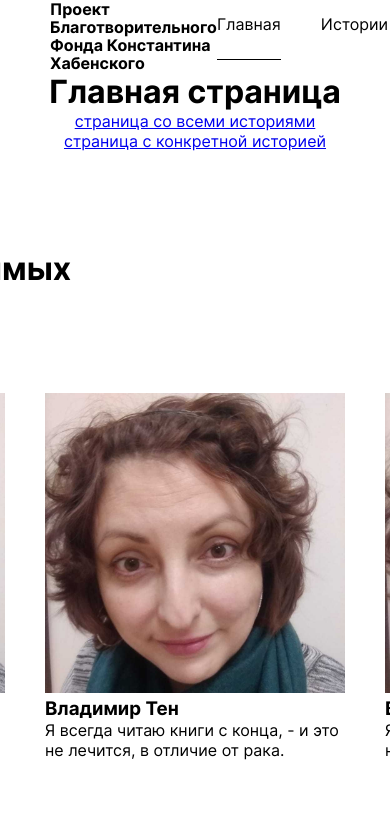
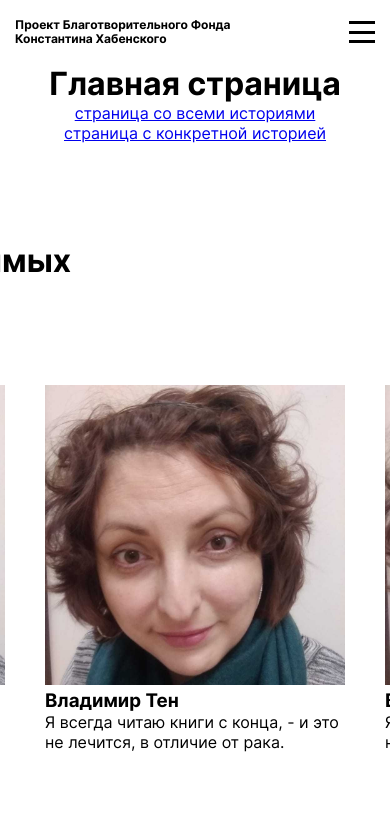
Before and after one commit to svetanti/project_raklechitca, a Nuxt app: page / in a window 390 px wide. Shown: the top 820 px of the page. Built offline with nearby package versions, Linux system fonts and the light colour scheme.

Commit message:
feat: добавить адаптив на 1024 768 320

```diff
--- a/components/Footer.vue
+++ b/components/Footer.vue
@@ -65,7 +65,7 @@ export default {
   grid-template-rows: repeat(2, min-content);
   grid-template-areas:
     'Thanks Nav Links'
-    'Project-name . Copyright';
+    'Project-name Copyright Copyright';
   justify-content: space-between;
   align-content: space-between;
 }
@@ -122,7 +122,7 @@ export default {
   justify-self: end;
 }
 
-@media screen and (max-width: 1280px) {
+@media screen and (max-width: 1439px) {
   .footer {
     min-height: 316px;
     width: calc(100% - 100px);
@@ -148,7 +148,7 @@ export default {
   }
 }
 
-@media screen and (max-width: 1024px) {
+@media screen and (max-width: 1279px) {
   .footer {
     min-height: 292px;
     width: calc(100% - 100px);
@@ -172,4 +172,76 @@ export default {
     margin-bottom: 30px;
   }
 }
+
+@media screen and (max-width: 1023px) {
+  .footer__text {
+    width: 268px;
+  }
+  .footer__menu {
+    grid-template-columns: 1fr;
+    grid-template-rows: repeat(2, 1fr);
+    grid-gap: 14px;
+  }
+
+  .footer__social {
+    margin-bottom: 14px;
+  }
+}
+
+@media screen and (max-width: 730px) {
+  .footer {
+    min-height: 402px;
+    width: calc(100% - 30px);
+    grid-template-columns: 1fr;
+    grid-template-rows: repeat(5, min-content);
+    grid-template-areas:
+      'Thanks'
+      'Nav'
+      'Links'
+      'Project-name'
+      'Copyright';
+    justify-items: start;
+    align-content: start;
+  }
+  .footer__text {
+    width: 100%;
+    font-size: 18px;
+    line-height: 21px;
+    padding-bottom: 50px;
+  }
+  .footer__menu {
+    grid-template-columns: 1fr;
+    grid-template-rows: repeat(2, 1fr);
+    grid-gap: 18px;
+    margin-left: 0;
+    font-size: 13px;
+    line-height: 15px;
+    padding-bottom: 18px;
+  }
+
+  .footer__links {
+    font-size: 13px;
+    line-height: 15px;
+    width: 100%;
+    justify-self: start;
+    padding-bottom: 50px;
+  }
+
+  .footer__social {
+    margin-bottom: 18px;
+  }
+
+  .footer__copyright {
+    font-size: 13px;
+    line-height: 15px;
+  }
+
+  .footer__copyright_project {
+    padding-bottom: 18px;
+  }
+
+  .footer__copyright_authors {
+    justify-self: start;
+  }
+}
 </style>
--- a/components/Header.vue
+++ b/components/Header.vue
@@ -6,6 +6,7 @@
     <h1 class="header__logo" v-else>
       Проект Благотворительного Фонда Константина Хабенского
     </h1>
+    <hamburger-menu />
     <main-menu class="header__menu">
       <nuxt-link to="#" class="menu__link header__link_share"
         >Рассказать историю</nuxt-link
@@ -16,10 +17,12 @@
 
 <script>
 import Menu from '@/components/Menu';
+import Hamburger from './ui/Hamburger.vue';
 
 export default {
   components: {
     'main-menu': Menu,
+    'hamburger-menu': Hamburger,
   },
 };
 </script>
@@ -56,7 +59,7 @@ export default {
   color: #121212;
 }
 
-@media screen and (max-width: 1280px) {
+@media screen and (max-width: 1399px) {
   .header {
     min-height: 72px;
     width: calc(100% - 100px);
@@ -65,4 +68,23 @@ export default {
     line-height: 18px;
   }
 }
+
+@media screen and (max-width: 1023px) {
+  .header__menu {
+    /*пока спрятала, так как в макете нет, как оно открывается*/
+    display: none;
+  }
+}
+
+@media screen and (max-width: 730px) {
+  .header {
+    min-height: 64px;
+    width: calc(100% - 30px);
+  }
+  .header__logo {
+    width: 216px;
+    font-size: 12px;
+    line-height: 14px;
+  }
+}
 </style>
--- a/components/Menu.vue
+++ b/components/Menu.vue
@@ -20,12 +20,14 @@
 
 <style scoped>
 .menu {
-  display: grid;
-  grid-template-columns: repeat(2, min-content) 1fr;
-  grid-gap: 40px;
   font-size: 18px;
   line-height: 24px;
   font-weight: normal;
+  position: relative;
+  display: grid;
+  grid-template-columns: repeat(2, min-content) 1fr;
+  grid-template-rows: 1fr;
+  grid-gap: 40px;
 }
 
 .menu__link {
@@ -46,9 +48,15 @@
   border-bottom: 1.5px solid rgba(0, 0, 0, 0.8);
 }
 
-@media screen and (max-width: 1280px) {
+@media screen and (max-width: 1399px) {
   .menu {
     font-size: 16px;
   }
 }
+
+@media screen and (max-width: 1279px) {
+  .menu {
+    grid-gap: 30px;
+  }
+}
 </style>
--- /dev/null
+++ b/components/ui/Hamburger.vue
@@ -0,0 +1,63 @@
+<template>
+  <div class="hamburger">
+    <input
+      id="hamburger__menu_toggle"
+      class="hamburger__menu__toggle"
+      type="checkbox"
+    />
+    <label class="hamburger__menu__btn" for="hamburger__menu__toggle">
+      <span class="hamburger__menu_line"></span>
+      <span class="hamburger__menu_line"></span>
+      <span class="hamburger__menu_line"></span>
+    </label>
+  </div>
+</template>
+
+<script>
+export default {};
+</script>
+
+<style scoped>
+.hamburger__menu__toggle {
+  position: absolute;
+  top: 0;
+  left: 0;
+  display: none;
+  height: 0;
+}
+
+.hamburger__menu__btn {
+  display: none;
+  width: 32px;
+  height: 24px;
+}
+
+@media screen and (max-width: 1023px) {
+  .hamburger__menu__toggle {
+    display: block;
+    height: 0;
+    opacity: 0;
+  }
+
+  .hamburger__menu__btn {
+    display: flex;
+    flex-direction: column;
+    justify-content: space-between;
+    cursor: pointer;
+  }
+
+  .hamburger__menu_line {
+    width: 100%;
+    height: 3px;
+    background-color: #000;
+    content: '';
+  }
+}
+
+@media screen and (max-width: 730px) {
+  .hamburger__menu__btn {
+    width: 26px;
+    height: 22px;
+  }
+}
+</style>
```
Also changed, not shown: static/Images/shitty_lobster_photo.jpeg (deleted), static/images/shitty_lobster_photo.jpeg (deleted).
